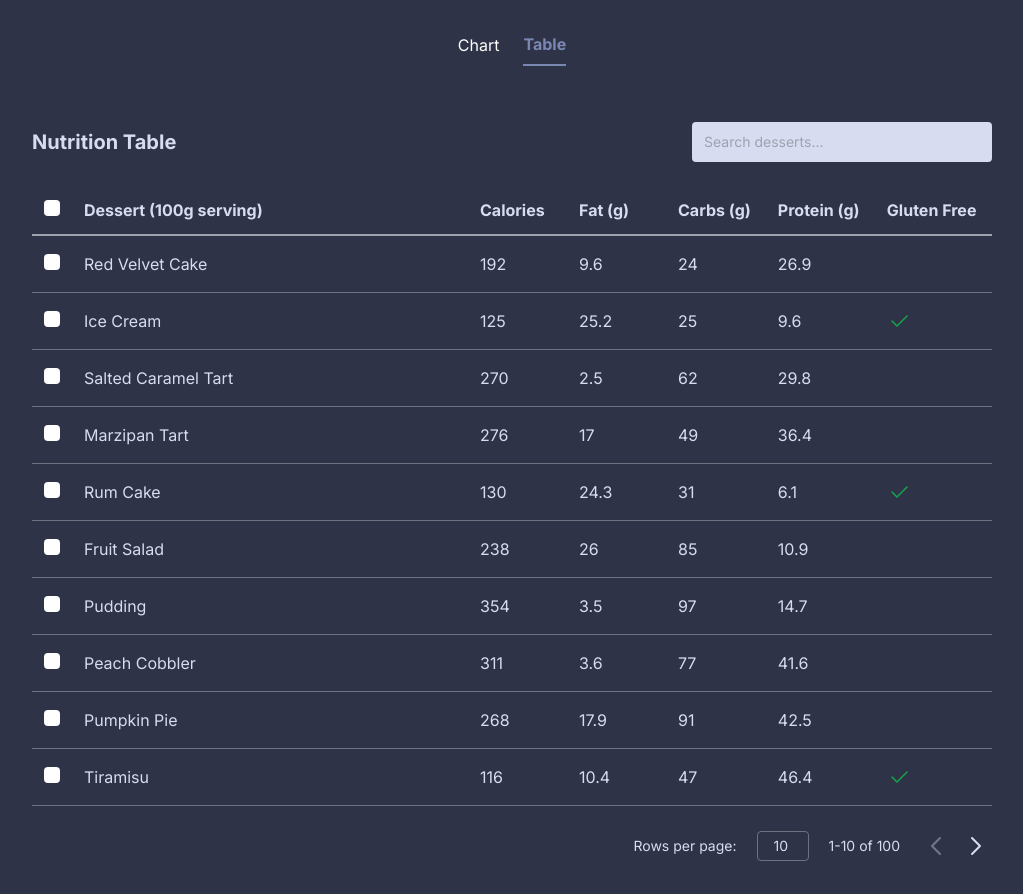
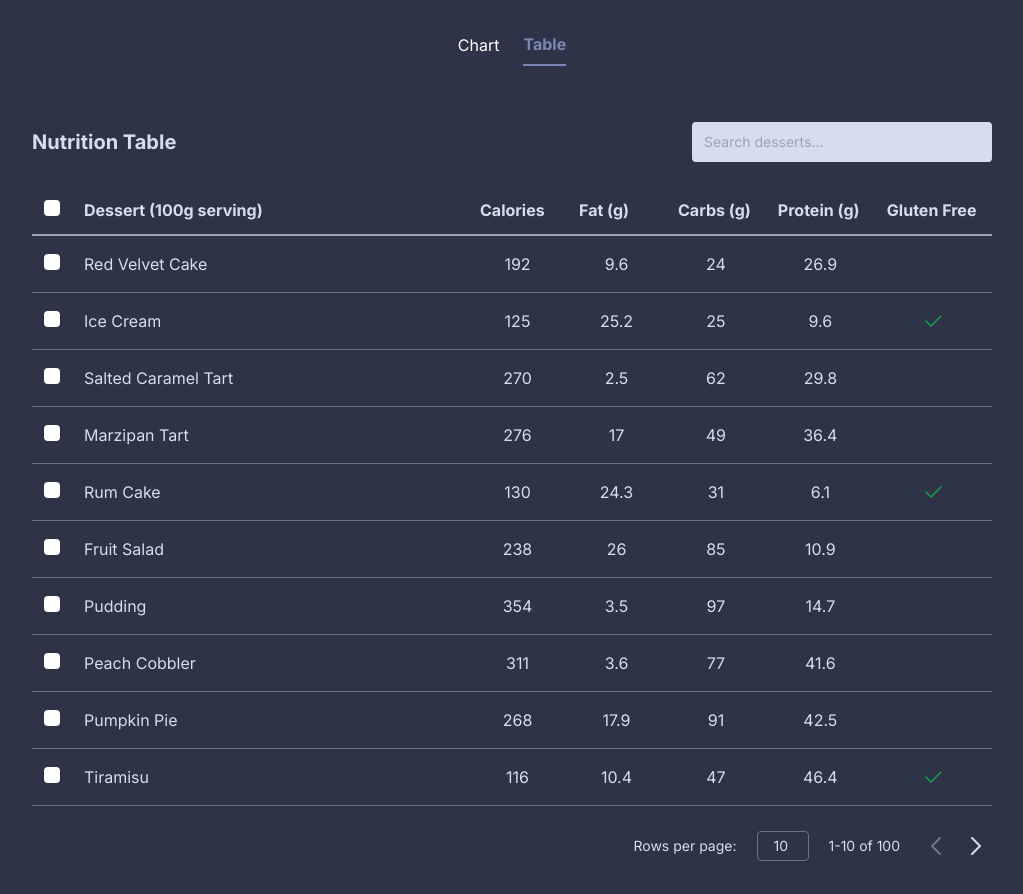
Before and after one commit to seyyed-sina/next-chart-table, a Next.js app: page /table in a window 1280 px wide. Shown: the whole page, without its empty margins (128-1151 px from the left). Built offline with nearby package versions, Linux system fonts and the light colour scheme.

Commit message:
style: make text center

```diff
--- a/src/components/table/components/TableBody.tsx
+++ b/src/components/table/components/TableBody.tsx
@@ -21,7 +21,10 @@ export const TableBody = ({ table }: TableBodyProps) => {
           {row.getVisibleCells().map((cell) => (
             <td
               key={cell.id}
-              className="px-3 py-4 border-b border-solid border-gray-500 text-sm md:text-base">
+              className={clx(
+                'px-3 py-4 border-b border-solid border-gray-500 text-sm md:text-base',
+                cell.column.id !== 'name' && 'text-center',
+              )}>
               {flexRender(cell.column.columnDef.cell, cell.getContext())}
             </td>
           ))}
--- a/src/components/table/table.data.tsx
+++ b/src/components/table/table.data.tsx
@@ -228,10 +228,9 @@ export const tableColumns: ColumnDef<Dessert>[] = [
       info.getValue() && (
         <svg
           xmlns="http://www.w3.org/2000/svg"
-          className="size-6 stroke-green-600"
+          className="size-6 stroke-green-600 mx-auto"
           viewBox="0 0 24 24"
           strokeWidth="1.5"
-          // stroke="#2c3e50"
           fill="none"
           strokeLinecap="round"
           strokeLinejoin="round">
```
